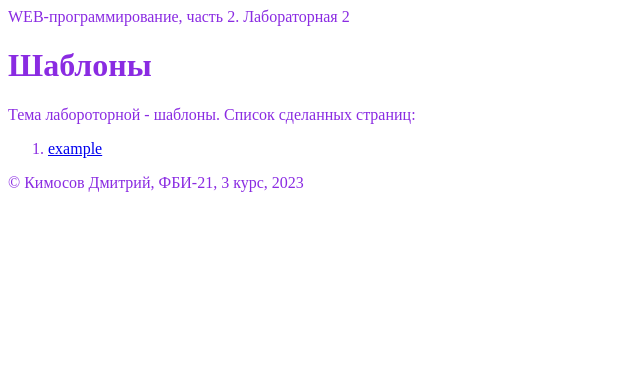
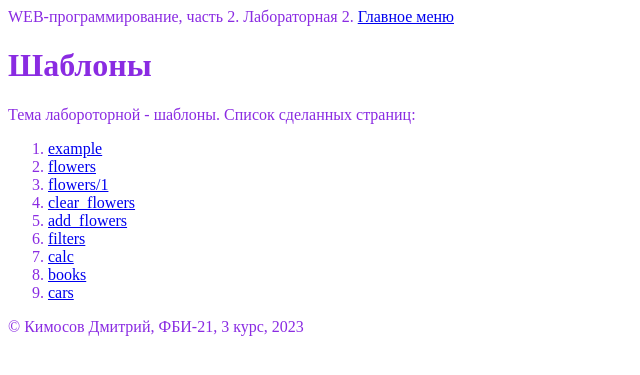
Before and after one commit to Dmitry-it-developer/labs2, a Python web app: template templates/lab2.html in a window 1280 px wide. Shown: the top 375 px of the page, without its empty margins (0-640 px from the left). Run offline with Jinja, Linux system fonts and the light colour scheme; the template is opened without the code that fills it, so the values that code supplies are empty.

Commit message:
Добавление ссылок

```diff
--- a/app.py
+++ b/app.py
@@ -16,6 +16,7 @@ def index():
            </header>
            <main>
                 <p><a href='/lab1' target="_blank">Лабораторная работа 1</a></p>
+                <p><a href='/lab2' target="_blank">Лабораторная работа 2</a></p>
             </main>
             <footer>
                 Кимосов Дмитрий Владимирович ФБИ - 21 3 курс 2024 год
--- a/templates/base.html
+++ b/templates/base.html
@@ -8,7 +8,7 @@
 </head>
 <body>
     <header>
-        WEB-программирование, часть 2. {{ self.lab() }}
+        WEB-программирование, часть 2. {{ self.lab() }}. <a href="/">Главное меню</a>
     </header>
     <main>
         {% block main %} {% endblock %}
--- a/templates/lab2.html
+++ b/templates/lab2.html
@@ -10,5 +10,13 @@
 
     <ol>
         <li><a href="/lab2/example">example</a></li>
+        <li><a href="/lab2/flowers">flowers</a></li>
+        <li><a href="/lab2/flowers/1">flowers/1</a></li>
+        <li><a href="/lab2/clear_flowers">clear_flowers</a></li>
+        <li><a href="/lab2/add_flower/">add_flowers</a></li>
+        <li><a href="/lab2/filters/">filters</a></li>
+        <li><a href="/lab2/calc/">calc</a></li>
+        <li><a href="/lab2/books/">books</a></li>
+        <li><a href="/lab2/cars/">cars</a></li>
     </ol>
 {% endblock %}
```
